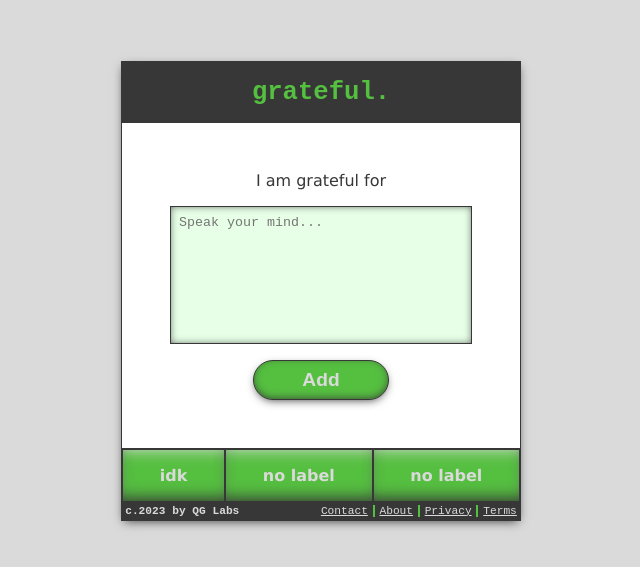
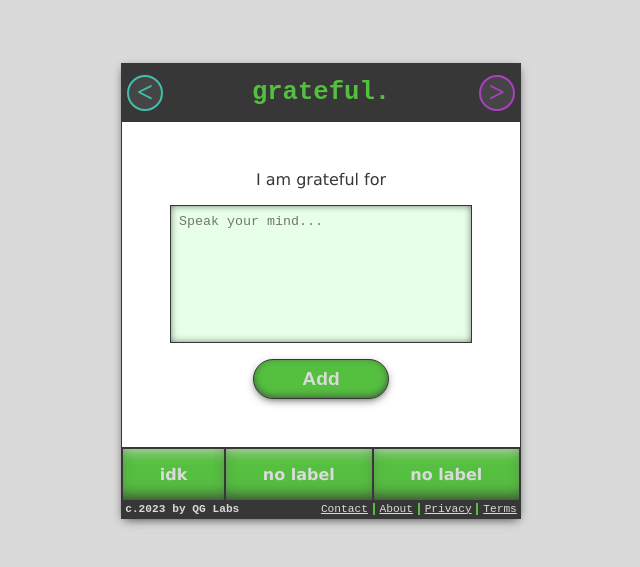
Before and after one commit to jake-the-cake/grateful, a React app in the folder client/: page /grateful in a window 1280 px wide. Shown: the part 109-676 px from the top of the page, without its empty margins (319-959 px from the left). Built offline with nearby package versions, Linux system fonts and the light colour scheme.

Commit message:
add some arrows

```diff
--- a/client/src/App.css
+++ b/client/src/App.css
@@ -32,9 +32,10 @@ body {
 }
 
 .page__title--container {
-  padding: 1rem 2rem;
+  padding: .3rem;
   display: flex;
-  justify-content: center;
+  justify-content: space-between;
+  align-items: center;
   background-color: var(--dark);
 }
 
@@ -42,7 +43,9 @@ body {
   font-family: 'Courier New', Courier, monospace;
   font-size: 1.6rem;
   font-weight: 700;
-  /* color: var(--green); */
+  flex: 1;
+  padding: .6rem 0px;
+  text-align: center;
 }
 
 .form__container {
@@ -199,3 +202,33 @@ body {
   content: 'xx';
   color: transparent;
 }
+
+.arrow__container {
+  aspect-ratio: 1;
+  display: flex;
+  justify-content: center;
+  align-items: center;
+  font-weight: 900;
+  font-size: 1.8rem;
+  overflow: hidden;
+  border: 2px solid;
+  padding: .5rem .5rem .6rem .5rem;
+  line-height: 1.8rem;
+  cursor: pointer;
+  background-color: #454545;
+  border-radius: 50%;
+}
+
+.arrow-green { border-color: var(--green);}
+.arrow-red { border-color: var(--red);}
+.arrow-blue { border-color: var(--blue);}
+.arrow-purlple { border-color: var(--purple);}
+
+.text-emphasis {
+  font-style: italic;
+  font-weight: 700;
+  font-family: 'Courier New', Courier, monospace;
+  background-color: #ededed;
+  padding: 0px 5px;
+  border-radius: 9999px;
+}
--- a/client/src/components/PageTitle.tsx
+++ b/client/src/components/PageTitle.tsx
@@ -1,5 +1,4 @@
 import React from 'react'
-import { PageProps } from '../pages/Home'
 
 export interface PageTitleProps {
   title: string
@@ -36,7 +35,7 @@ const PageArrowReducer = ( arrow: PAGE_TITLE_ARROWS, icon: string ) => {
       return false
   }
   return (
-    <div className={ `${ arrowObject.theme }-text` }>{ icon || 'nothing' }</div>
+    <div className={ `arrow__container ${ arrowObject.theme }-text arrow-${ arrowObject.theme }` }>{ icon || 'nothing' }</div>
   )
 }
 
--- a/client/src/pages/Grateful.tsx
+++ b/client/src/pages/Grateful.tsx
@@ -1,5 +1,6 @@
 import React from 'react'
 import { Menu } from '../components/Menu'
+import { PageTitle, PAGE_TITLE_ARROWS } from '../components/PageTitle'
 import { SubmitForm } from '../components/SubmitForm'
 import { useSetPageProps } from '../hooks/UseSetPageProps'
 
@@ -13,11 +14,12 @@ export const Grateful: ( props: PageProps ) => JSX.Element = ({ title, theme })
 
   return (
     <>
-      <div className='page__title--container'>
-        <span className={ `page__title--text ${ theme }-text` }>
-          { title }.
-        </span>
-      </div>
+      <PageTitle
+        title={ title }
+        theme={ theme }
+        left={ PAGE_TITLE_ARROWS.IMPROVEMENT }
+        right={ PAGE_TITLE_ARROWS.MOTIVATION }
+      />
       <SubmitForm
         label='I am grateful for'
         placeholder='Speak your mind...'
--- a/client/src/pages/Home.tsx
+++ b/client/src/pages/Home.tsx
@@ -13,7 +13,7 @@ export const Homepage = () => {
   return (
     <div className='main__block'>
       <div className='main__block--p'>
-        Good morning, and welcome to <span className='text-emphasis'>today.</span>, your personal reflection assistant. It only takes a few moments each day to help yourself heading in the right direction. Just use the menu below to login or create an account.
+        Good morning, and welcome to <span className='text-emphasis'>today</span>, your personal reflection assistant. It only takes a few moments each day to help yourself heading in the right direction. Just use the menu below to login or create an account.
       </div>
       <div className='main__block--p'>
         Everthing within this app is 100% anonymous; you will not be required to give any personal information, and any information that you voluntarily give will never be shared. In fact, you can even sign up with a fake email address, and we would never know!
```
Also changed, not shown: client/src/etc/test.svg (added).
